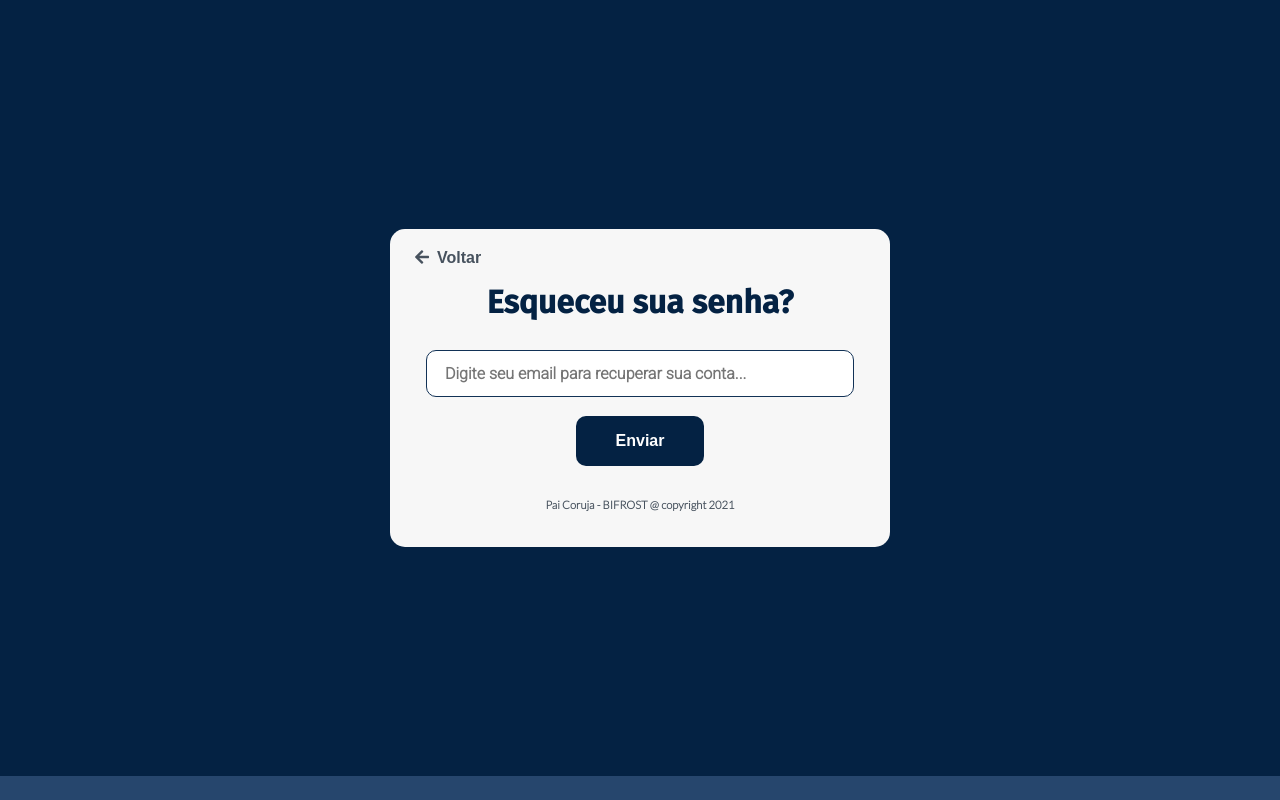
After one commit to Bifrost-Corporation/Pai_Coruja_Web, a PHP site: page /forgetPassword.php in a window 1280 px wide. The commit adds this page. Run offline with PHP 8.4, Linux system fonts and the light colour scheme; some libraries are stand-ins or nearby versions.

Commit message:
Atualização do marcos pt3

```diff
--- a/css/style.css
+++ b/css/style.css
@@ -70,8 +70,31 @@ p {
     justify-content: center;
     align-items: center;
 }
+.card-login .ReturnToLogin{
+    text-align: left;
 
-.card-login div:first-child {
+}
+.card-login .ReturnToLogin a{
+    text-decoration: none;
+    color: var(--cinzaescuro);
+    padding: 5px;
+    font-weight: bold;
+    gap:2rem;
+
+    margin-right: 0.5rem;
+    transition: 0.3s ease;
+
+}
+.card-login .ReturnToLogin a:hover{
+    opacity: 0.7;
+    border-bottom: 4px solid var(--cinzaclaro100);
+
+}
+.card-login .ReturnToLogin a span{
+    margin-right: 0.5rem;
+
+}
+.card-login .content-logoPaiCoruja {
     text-align: center;
 }
 
--- /dev/null
+++ b/forgetPassword.php
@@ -0,0 +1,61 @@
+<!DOCTYPE html>
+<html lang="pt-br">
+
+<head>
+    <meta charset="UTF-8">
+    <meta http-equiv="X-UA-Compatible" content="IE=edge">
+    <meta name="viewport" content="width=device-width, initial-scale=1.0">
+    <link rel="stylesheet" href="https://cdnjs.cloudflare.com/ajax/libs/font-awesome/5.15.2/css/all.min.css" />
+    <link rel="manifest" href="manifest.json">
+
+    <link rel="stylesheet" type="text/css" href="css/style.css">
+    <title>Login - Pai Coruja</title>
+</head>
+
+<body>
+    <main class="bg-login">
+        <section class="card-login">
+            <div class="ReturnToLogin">
+                <a href="index.php">
+                    <span class="fas fa-arrow-left"></span>Voltar
+                </a>
+            </div>
+            <!--<div class="content-logoPaiCoruja">
+                <img src="img/pai_coruja_3.png" class="logo-login">
+            </div>-->
+            <div>
+                <p class="label-login">Esqueceu sua senha?</p>
+            </div>
+            <form name="form-login" method="POST" action="#">
+                <section class="caixa-alerta-email">
+                    <div>
+                        <p class="txt-alerta-email">Login Inválido</p>
+                    </div>
+                </section>
+                <div class="div-titulo2">
+                    <input type="email" class="input-email" name="txtEmail" id="txtEmail"
+                        placeholder="Digite seu email para recuperar sua conta...">
+                </div>
+                <div class="div-login">
+                    <button class="btn-login" name="btn-login" id="btn-login" type="submit">Enviar</button>
+                </div>
+            </form>
+            <div class="div-login">
+                <p class="nota-copy">Pai Coruja - BIFROST @ copyright 2021</p>
+            </div>
+
+        </section>
+    </main>
+    <footer class="div-footer">
+    </footer>
+
+    <script src="https://code.jquery.com/jquery-3.6.0.js"
+        integrity="sha256-H+K7U5CnXl1h5ywQfKtSj8PCmoN9aaq30gDh27Xc0jk=" crossorigin="anonymous"></script>
+    <script src="https://ajax.googleapis.com/ajax/libs/jquery/3.6.0/jquery.min.js"></script>
+    <script async src="https://cdn.jsdelivr.net/npm/pwacompat@2.0.8/pwacompat.min.js"
+        integrity="sha384-uONtBTCBzHKF84F6XvyC8S0gL8HTkAPeCyBNvfLfsqHh+Kd6s/kaS4BdmNQ5ktp1"
+        crossorigin="anonymous"></script>
+
+</body>
+
+</html>
--- a/index.php
+++ b/index.php
@@ -13,7 +13,7 @@
 <body>
     <main class="bg-login">
         <section class="card-login" >
-            <div>
+            <div class="content-logoPaiCoruja">
                 <img src="img/pai_coruja_3.png" class="logo-login">
             </div>
             <div>
```
Also changed, not shown: service-worker.js (+1 -32 lines), manifest.json, package-lock.json.
